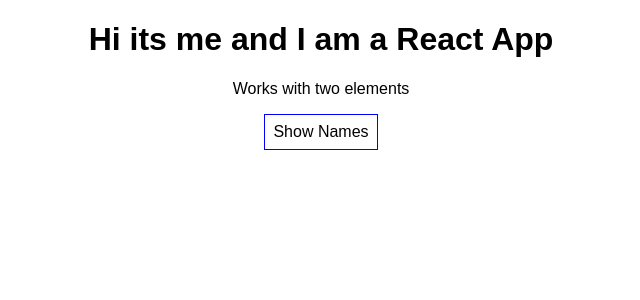
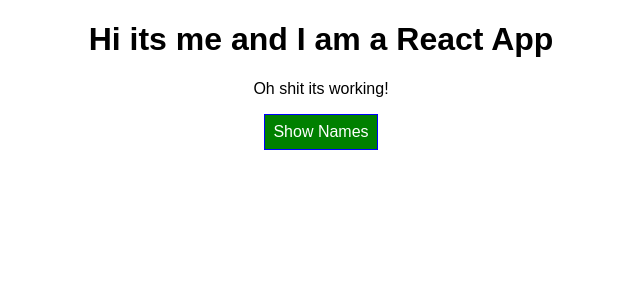
Before and after one commit to pacemade/react-with-max, a React (Create React App) app in the folder starting_off/: page / in a window 1280 px wide. Shown: the top 300 px of the page, without its empty margins (319-959 px from the left). Built offline with nearby package versions, Linux system fonts and the light colour scheme.

Commit message:
import radium to user pseudo selectors for inline styling

```diff
--- a/starting_off/package.json
+++ b/starting_off/package.json
@@ -3,6 +3,7 @@
   "version": "0.1.0",
   "private": true,
   "dependencies": {
+    "radium": "^0.24.1",
     "react": "^16.4.1",
     "react-dom": "^16.4.1",
     "react-scripts": "1.1.4"
--- a/starting_off/src/App.css
+++ b/starting_off/src/App.css
@@ -1,3 +1,11 @@
 .App {
   text-align: center;
 }
+
+.red {
+  color: red;
+}
+
+.bold {
+  font-weight: bold;
+}
--- a/starting_off/src/App.js
+++ b/starting_off/src/App.js
@@ -1,6 +1,8 @@
 import React, { Component } from 'react';
+import Radium from 'radium';
 import './App.css';
 import Person from './Person/Person';
+
 
 class App extends Component {
   state = {
@@ -63,11 +65,16 @@
 
   render() {
     const style = {
-      backgroundColor: 'white',
+      backgroundColor: 'green',
+      color: 'white',
       font: 'inherit',
       border: '1px solid blue',
       padding: '8px',
-      cursor: 'pointer'
+      cursor: 'pointer',
+      ':hover': {
+        backgroundColor: 'lightgreen',
+        color: 'black'
+      }
     };
 
     let persons = null;
@@ -85,12 +92,25 @@
           })}
         </div>
       );
+      style.backgroundColor = 'red';
+      style[':hover'] = {
+        backgroundColor: 'salmon',
+        color: 'black'
+      }
+    }
+
+    const classes = [];
+    if (this.state.persons.length <= 2) {
+      classes.push('red');
+    }
+    if (this.state.persons.length <= 1) {
+      classes.push('bold');
     }
 
     return (
       <div className="App">
         <h1>Hi its me and I am a React App</h1>
-        <p>Works with two elements</p>
+        <p className={classes.join(' ')}>Oh shit its working!</p>
         <button
           style={style}
           onClick={this.togglePersonsHandler}>Show Names</button>
@@ -101,4 +121,4 @@
   }
 }
 
-export default App;
+export default Radium(App);
--- a/starting_off/src/Person/Person.js
+++ b/starting_off/src/Person/Person.js
@@ -1,5 +1,6 @@
 import React from 'react';
 import './Person.css';
+import Radium from 'radium';
 
 const person = (props) => {
   return (
@@ -11,4 +12,4 @@
   )
 };
 
-export default person;
+export default Radium(person);
```
Also changed, not shown: 1 other file (tests, documents, lock files or other folders).
